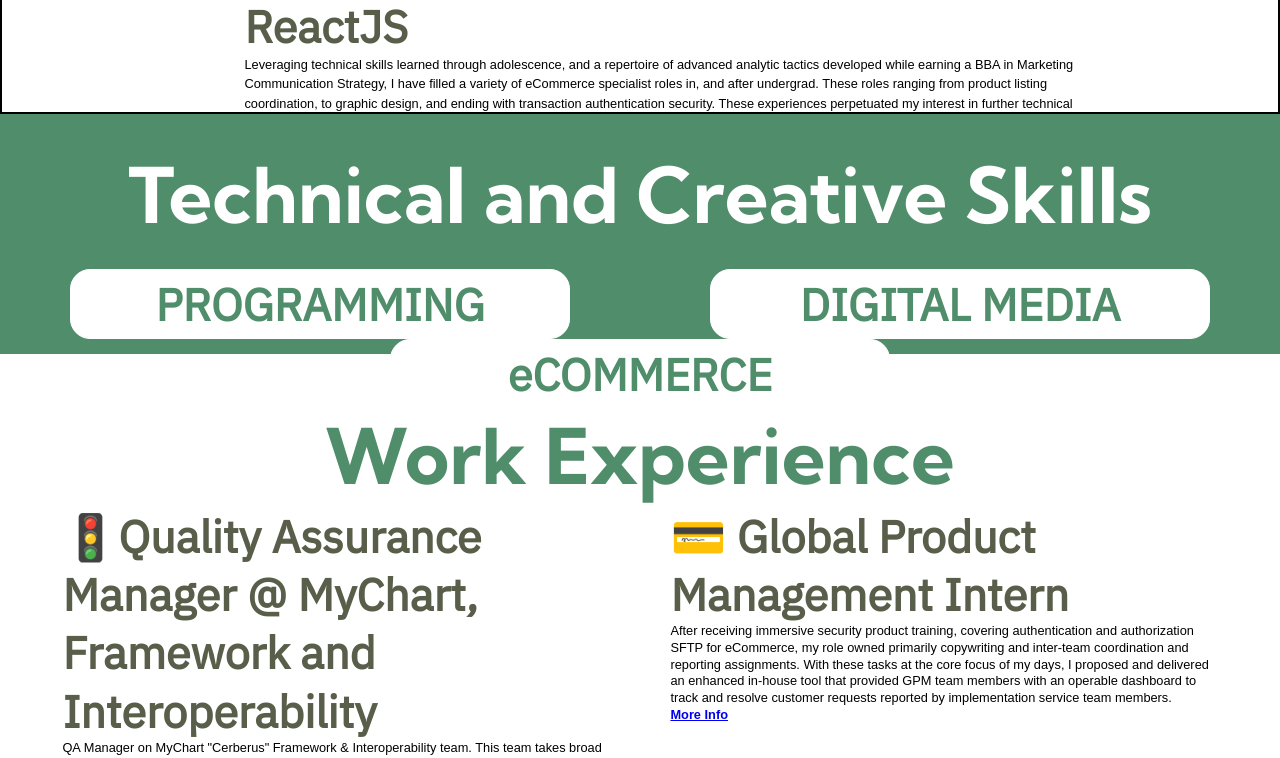
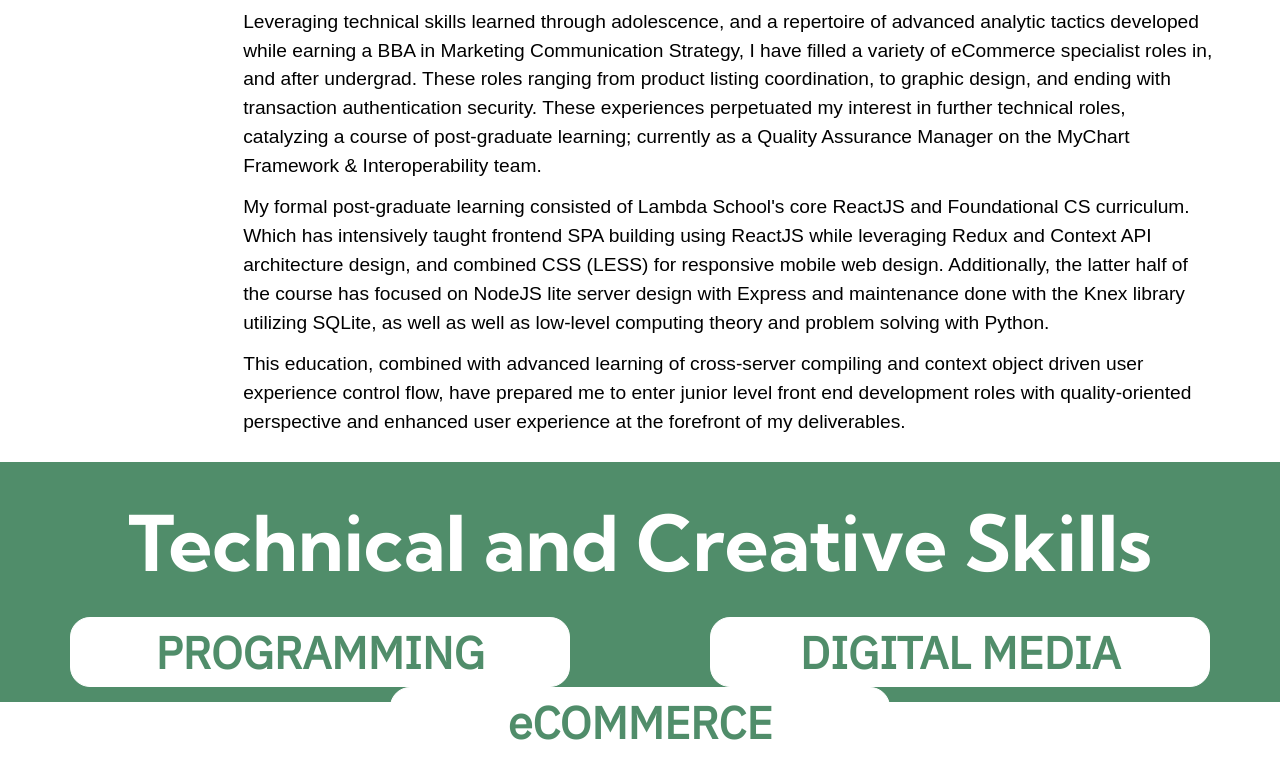
Before and after one commit to AvantGov/resume, a React (Create React App) app in the folder client/: page /about in a window 1280 px wide. Shown: the part 440-1198 px from the top of the page. Built offline with nearby package versions, Linux system fonts and the light colour scheme; a web font is replaced by a local one.

Commit message:
added CSS modification for text size increase on pop ups as well as homepage elements. additionally adjusted stylings supporting pop up content and modified pop up content styling as well.

```diff
--- a/client/src/Components/Header.js
+++ b/client/src/Components/Header.js
@@ -15,9 +15,13 @@ const Header = () => {
             <div className="header__intro">
                 <h1 className='intro__name'>Alex Couts</h1>
                 <h2 className='intro__title'>Javascript Web Dev specializing in ReactJS</h2>
+                    <br />
                 <p className='intro__bio'>Leveraging technical skills learned through adolescence, and a repertoire of advanced analytic tactics developed while earning a BBA in Marketing Communication Strategy, I have filled a variety of eCommerce specialist roles in, and after undergrad. These roles ranging from product listing coordination, to graphic design, and ending with transaction authentication security. These experiences perpetuated my interest in further technical roles, catalyzing a course of post-graduate learning; currently as a Quality Assurance Manager on the MyChart Framework & Interoperability team.</p>
+                    <br />
                 <p className='intro__bio'>My formal post-graduate learning consisted of Lambda School's core ReactJS and Foundational CS curriculum. Which has intensively taught frontend SPA building using ReactJS while leveraging Redux and Context API architecture design, and combined CSS (LESS) for responsive mobile web design. Additionally, the latter half of the course has focused on NodeJS lite server design with Express and maintenance done with the Knex library utilizing SQLite, as well as well as low-level computing theory and problem solving with Python.</p>
+                    <br />
                 <p className='intro__bio'>This education, combined with advanced learning of cross-server compiling and context object driven user experience control flow, have prepared me to enter junior level front end development roles with quality-oriented perspective and enhanced user experience at the forefront of my deliverables.</p>
+                    <br />
             </div>
         </div>
     )
--- a/client/src/Components/Skills__Ecomm.js
+++ b/client/src/Components/Skills__Ecomm.js
@@ -10,9 +10,7 @@ const Skills__Ecomm = () => {
                 <div className='ecomm__container' key={item.name}>
                     <h2 className='container__header'>{item.name}</h2>
                     <p className='container__desc'>{item.description}</p>
-                    <a href={item.linkURL}>
-                        <p className='container__link'>{item.linkName}</p>
-                    </a>
+                    <p className='container__link'><a href={item.linkURL}target='_blank' rel="noreferrer">{item.linkName}</a></p>
                 </div>
             )
 
--- a/client/src/Components/Skills__Media.js
+++ b/client/src/Components/Skills__Media.js
@@ -12,9 +12,7 @@ const Skills__Media = () => {
                         <h2 className='container__header'>{item.name}</h2>
                         {/* TODO: add rating iteration function for icon rendering based on the item.rating data in the imported object */}
                         <p className='container__desc'>{item.description}</p>
-                        <a href={item.linkURL} className='container__link'>
-                            <p className='container__linkName'>{item.linkName}</p>
-                        </a>
+                        <p className='container__linkName'><a href={item.linkURL} className='container__link'>{item.linkName}</a></p>
                     </div>
                 )
             })}
--- a/client/src/Components/WorkExp__epicComp.js
+++ b/client/src/Components/WorkExp__epicComp.js
@@ -6,8 +6,11 @@ const WorkExp__epicComp = () => {
     return(
         <div className="epicComp">
             <h2 className='epicComp__header'>🚦Quality Assurance Manager @ MyChart, Framework and Interoperability</h2>
+                <br />
             <p className='epicComp__desc'>QA Manager on MyChart "Cerberus" Framework & Interoperability team. This team takes broad ownership of Account Activation and Two-Factor Authorization, Proxy Access connection, and web-service Branding Customization along side low-level supporting framework upgrades.</p>
+                <br />
             <p className=''>Core duties include ensuring functional excellence of dataflows between client and intermediary web servers through manual workflow testing and thorough reporting on software quality levels, while following up with RnD channels to source and resolve found issues. </p>
+                <br />
             <Link className='epicComp__more' to='/about/epic'>More Info</Link>
         </div>
     )
--- a/client/src/Components/WorkExp__visaComp.js
+++ b/client/src/Components/WorkExp__visaComp.js
@@ -6,8 +6,11 @@ const WorkExp__visaComp = () => {
     return(
         <div className="visaComp">
             <h2 className='visaComp__header'> 💳 Global Product Management Intern</h2>
+                <br />
             <p className='visaComp__desc'>After receiving immersive security product training, covering authentication and authorization SFTP for eCommerce, my role owned primarily copywriting and inter-team coordination and reporting assignments. With these tasks at the core focus of my days, I proposed and delivered an enhanced in-house tool that provided GPM team members with an operable dashboard to track and resolve customer requests reported by implementation service team members. </p>
+                <br />
             <Link className='visaComp__more' to='/about/visa'>More Info</Link>
+                <br />
             {/*  TODO: add router content in separate component for learn more information */}
 
         </div>
--- a/client/src/assets/data/skills.js
+++ b/client/src/assets/data/skills.js
@@ -12,8 +12,8 @@ const skills = {
                 {
                     name: "ReactJS",
                     description: "Self-guided education starting with fundamental JS and jQuery, leading to formal education in ReactJS UI framework. Designs frontend SPA interfaces with Redux and Context API architecture represented in data management strategy. Strong confidence in programming data consumption from API sources, and rendering dynamic interfaces based on dynamic data.",
-                    hasLink: false,
-                    linkURL: null,
+                    hasLink: true,
+                    linkURL: "https://github.com/AvantGov/resume",
                     linkName: "[this website is built with React!]"
                 },
                 {
--- a/client/src/index.css
+++ b/client/src/index.css
@@ -169,7 +169,7 @@ h2 {
 .header {
   height: 100%;
   width: 100%;
-  border: 2px solid black;
+  /* border: 2px solid black; */
 }
 
 .header__iconContainer {
@@ -217,10 +217,10 @@ h2 {
 }
 
 .header__intro {
-  margin-left: 19%;
+  padding-left: 19%;
   /* border: 2px solid black; */
-  width: 65%;
-  height: 250px;
+  width: 95%;
+  height: 190%;
   display: flex;
   flex-direction: column;
   justify-content: space-around;
@@ -230,6 +230,7 @@ h2 {
   font-family: "Recursive", sans-serif;
   line-height: 150%;
   font-weight: 350;
+  font-size: 1.5rem;
 }
 
 /* *WORK EXPERIENCE STYLES* */
@@ -237,10 +238,9 @@ h2 {
   /* border: 2px solid black; */
   width: 95%;
   margin: 5% auto;
-  height: 300px;
+  height: 100%;
   display: flex;
   flex-direction: column;
-  /* border: 2px solid black; */
   /* justify-content: space-between; */
 }
 
@@ -256,28 +256,39 @@ h2 {
 
 .epicComp {
   width: 45%;
-  height: 175px;
+  height: 100%;
   /* border: 2px solid black; */
   display: flex;
   flex-direction: column;
   justify-content: space-around;
 }
 
+.epicComp__header {
+  font-size: 2rem;
+}
+
 .epicComp p {
   font-family: "Recursive", sans-serif;
   line-height: 130%;
   font-weight: 350;
+  font-size: 1.3rem;
 }
 
 .epicComp a {
   font-family: "Recursive", sans-serif;
   line-height: 130%;
-  font-weight: 550;
+  font-weight: 750;
+  font-size: 1.3rem;
+  text-decoration: none;
+}
+
+.visaComp__header {
+  font-size: 2rem;
 }
 
 .visaComp {
   width: 45%;
-  height: 175px;
+  height: 100%;
   /* border: 2px solid black; */
   display: flex;
   flex-direction: column;
@@ -288,12 +299,15 @@ h2 {
   font-family: "Recursive", sans-serif;
   line-height: 130%;
   font-weight: 350;
+  font-size: 1.3rem;
 }
 
 .visaComp a {
   font-family: "Recursive", sans-serif;
   line-height: 130%;
-  font-weight: 550;
+  font-weight: 750;
+  font-size: 1.3rem;
+  text-decoration: none;
 }
 
 /*  * VIEW MORE PAGES BANNER STYLING * */
@@ -372,6 +386,7 @@ h2 {
   width: 100%;
   height: 30vh;
   text-align: center;
+  margin-top: 1%;
   padding-top: 3%;
   background-color: #508D6A;
   display: flex;
@@ -476,8 +491,9 @@ h2 {
   position: relative;
   padding: 32px;
   width: 100%;
-  max-width: 640px;
+  max-width: 80%;
   background-color: white;
+  height: 85%;
 
 }
 
@@ -995,7 +1011,7 @@ h2 {
 }
 
 .jobFrame__subheader {
-  font-size: 1.2rem;
+  font-size: 1.5rem;
 }
 
 .jobFrame__unlist {
@@ -1024,7 +1040,7 @@ h2 {
 .NotifBanner__message {
   font-family: 'IBM Plex Sans', sans-serif;
   color: white;
-  font-size: 1.2rem;
+  font-size: 1.5rem;
   font-weight: 500;
 }
 
@@ -1033,7 +1049,7 @@ h2 {
   text-decoration: underline;
   font-family: 'IBM Plex Sans', sans-serif;
   color: white;
-  font-size: 1.2rem;
+  font-size: 1.5rem;
   font-weight: 500;
   padding-left: .5%;
   /* this looks dumb but it's needed to keep the link on one line */
@@ -1047,7 +1063,8 @@ h2 {
 
 /* *POP UP INFOMRATION STYLING FOR SKILLS* */
 .viewmore__programming {
-  height: 70vh;
+  /* border: 2px solid blue; */
+  height: 100%;
   display: flex;
   flex-direction: column;
   justify-content: space-around;
@@ -1062,11 +1079,23 @@ h2 {
 .programming__container p {
   font-family: 'Recursive', sans-serif;
   line-height: 130%;
+  font-size: 1.3rem;
+}
+
+.programming__container a {
+  text-decoration: none;
+  font-weight: 750;
+  color: #508d6a;
+}
+
+.programming__container a:hover {
+  font-weight: 550;
+  text-decoration: underline;
 }
 
 .libContainer__header {
   font-family: 'Kumbh Sans', sans-serif;
-
+  font-size: 1.75rem;
 }
 
 .viewmore__media {
@@ -1079,7 +1108,20 @@ h2 {
 .viewmore__media p {
   font-family: 'Recursive', sans-serif;
   line-height: 130%;
+  font-size: 1.3rem;
 }
+
+.viewmore__media a {
+  text-decoration: none;
+  font-weight: 750;
+  color: #508d6a;
+}
+
+.viewmore__media a:hover {
+  font-weight: 550;
+  text-decoration: underline;
+}
+
 
 .container__linkName {
   margin-top: 1%;
@@ -1101,6 +1143,18 @@ h2 {
   font-family: 'Recursive', sans-serif;
   line-height: 130%;
   margin-top: 1%;
+  font-size: 1.3rem;
+}
+
+.viewmore__ecomm a {
+  text-decoration: none;
+  font-weight: 750;
+  color: #508d6a;
+}
+
+.viewmore__ecomm a:hover {
+  text-decoration: underline;
+  font-weight: 550;
 }
 
 .EntertainJobs {
```
Also changed, not shown: client/src/Components/Skills__Programming.js (+2 -5 lines).
